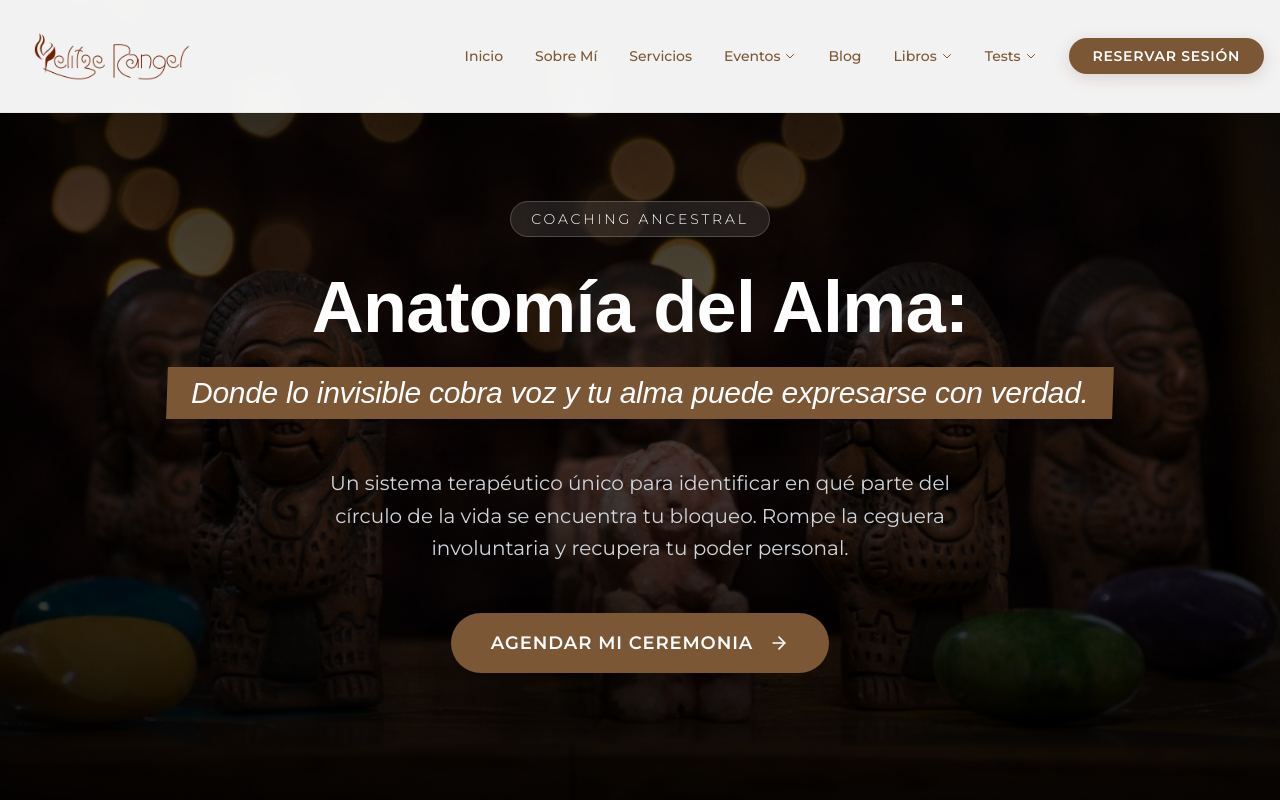
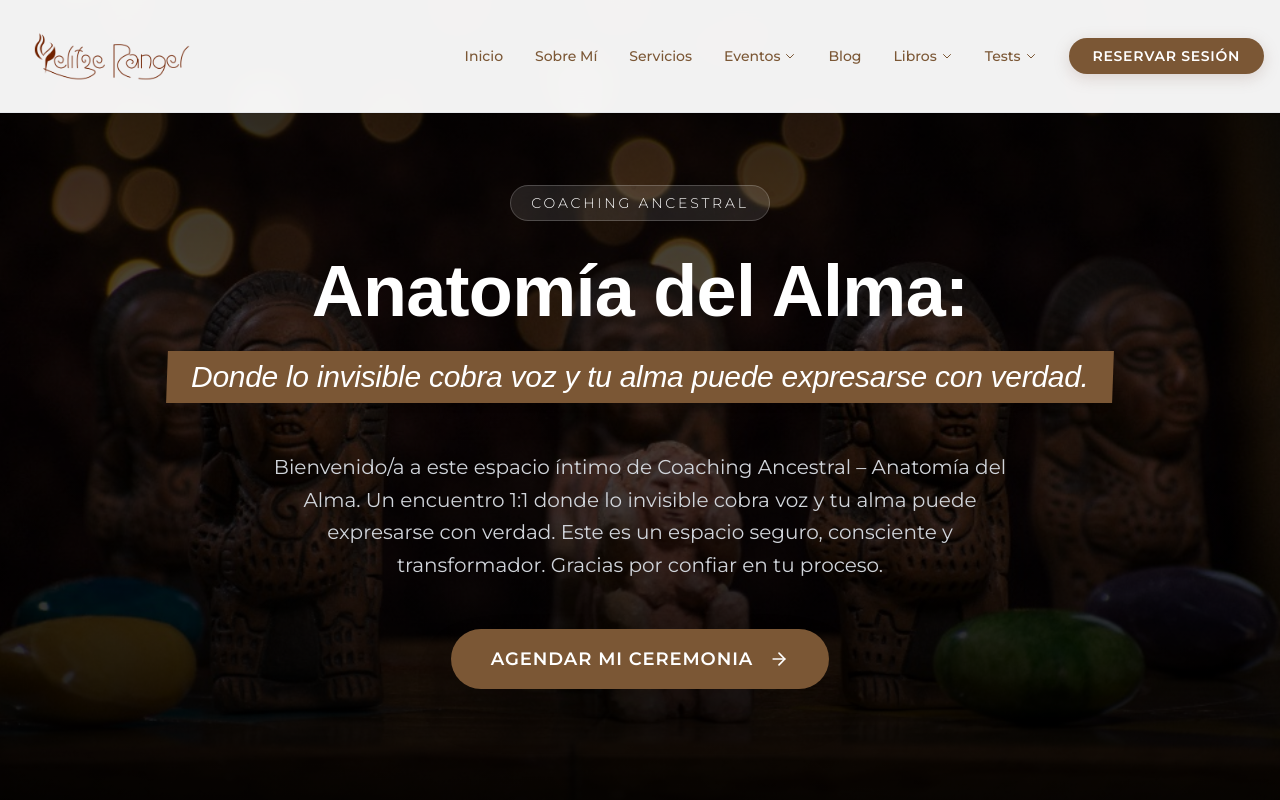
Before and after one commit to yelitzerangeloficialweb-max/yelitze-rangel-web, a Next.js app: page /servicios/coaching-ancestral in a window 1280 px wide. Shown: the top 800 px of the page. Built offline with nearby package versions, Linux system fonts and the light colour scheme; a web font is replaced by a local one.

Commit message:
content: update Sesiones Intimas description with new copy

```diff
--- a/app/(website)/(routes)/servicios/coaching-ancestral/page.tsx
+++ b/app/(website)/(routes)/servicios/coaching-ancestral/page.tsx
@@ -47,9 +47,11 @@ export default function CoachingAncestralPage() {
                                 />
                             </h2>
                         </div>
-                        <p className="text-xl text-gray-300 mb-12 max-w-2xl mx-auto leading-relaxed">
-                            Un sistema terapéutico único para identificar en qué parte del círculo de la vida se encuentra tu bloqueo. Rompe la ceguera involuntaria y recupera tu poder personal.
-                        </p>
+                        <div className="max-w-3xl mx-auto">
+                            <p className="text-xl text-gray-300 mb-12 leading-relaxed">
+                                Bienvenido/a a este espacio íntimo de Coaching Ancestral – Anatomía del Alma. Un encuentro 1:1 donde lo invisible cobra voz y tu alma puede expresarse con verdad. Este es un espacio seguro, consciente y transformador. Gracias por confiar en tu proceso.
+                            </p>
+                        </div>
                         <Link
                             href="/reservas"
                             className="btn-premium text-lg px-10 py-4 shadow-2xl hover:shadow-[var(--color-secondary)]/20 transform hover:-translate-y-1 transition-all"
--- a/app/(website)/(routes)/servicios/page.tsx
+++ b/app/(website)/(routes)/servicios/page.tsx
@@ -5,10 +5,10 @@ export default function ServicesPage() {
     const services = [
         {
             title: "Sesiones Íntimas",
-            description: "Un viaje profundo de 'Anatomía del Alma' donde lo invisible cobra voz y tu alma puede expresarse con verdad. Identifica bloqueos y reconecta con tu poder personal.",
+            description: "Bienvenida/o a este espacio íntimo de Coaching Ancestral – Anatomía del Alma. Un encuentro 1:1 donde lo invisible cobra voz y tu alma puede expresarse con verdad. Este es un espacio seguro, consciente y transformador.",
             price: "Desde $197 USD",
             icon: <Users className="w-8 h-8 text-[var(--color-secondary)]" />,
-            features: ["Modalidad Online o Presencial", "Tablero Terapéutico Único", "Seguimiento Personalizado"],
+            features: ["Modalidad Online o Presencial", "Tablero Terapéutico", "Seguimiento Personalizado"],
             link: "/servicios/coaching-ancestral",
             cta: "Ver Todos los Detalles",
             highlight: true
```
